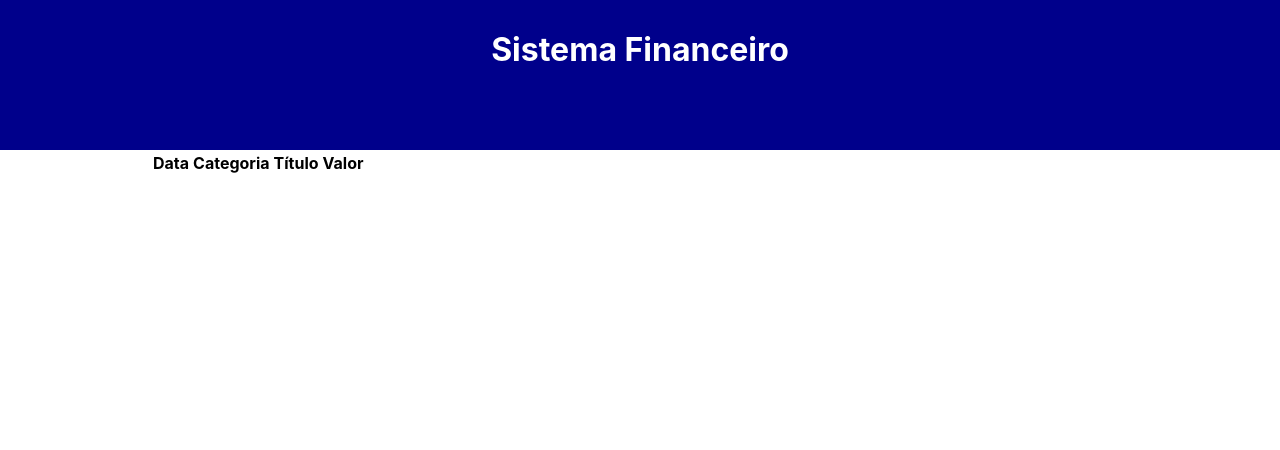
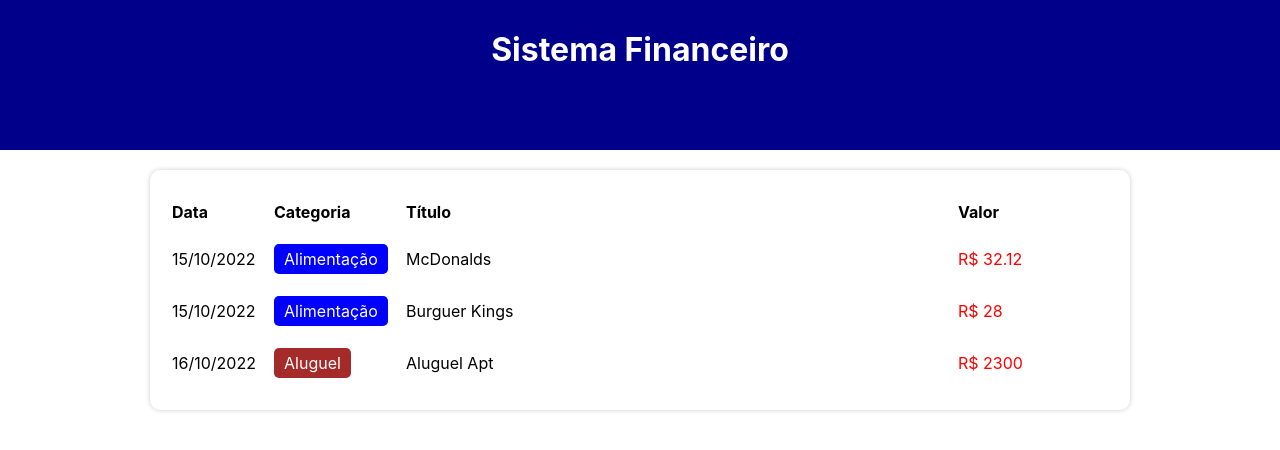
Before and after one commit to brunasantosveiga/Finance_manager, a React (Create React App) app: page / in a window 1280 px wide. Shown: the top 450 px of the page. Built offline with nearby package versions, Linux system fonts and the light colour scheme.

Commit message:
Table Area

```diff
--- a/src/components/TableArea/index.tsx
+++ b/src/components/TableArea/index.tsx
@@ -1,17 +1,28 @@
 import * as styled from "./styles";
+import { Item } from "../../types/Item";
+import { TableItem } from "../TableItem";
 
-export const TableArea = () => {
+type Props = {
+  list: Item[];
+};
+export const TableArea = ({ list }: Props) => {
   return (
     <styled.Table>
       <thead>
         <tr>
-          <styled.TableHeadColumn>Data</styled.TableHeadColumn>
-          <styled.TableHeadColumn>Categoria</styled.TableHeadColumn>
+          <styled.TableHeadColumn width={100}>Data</styled.TableHeadColumn>
+          <styled.TableHeadColumn width={130}>Categoria</styled.TableHeadColumn>
           <styled.TableHeadColumn>Título</styled.TableHeadColumn>
-          <styled.TableHeadColumn>Valor</styled.TableHeadColumn>
+          <styled.TableHeadColumn width={150}>Valor</styled.TableHeadColumn>
         </tr>
       </thead>
-      <tbody></tbody>
+      <tbody>
+        {list.map((item, index) => (
+          <TableItem key={index} item={item} />
+        ))}
+      </tbody>
+      {/*sempre que recebemos uma prop em um componente temos que criar um type para essa prop.
+      list é a filteredList App.tsx */}
     </styled.Table>
   );
 };
--- a/src/components/TableArea/styles.ts
+++ b/src/components/TableArea/styles.ts
@@ -1,3 +1,14 @@
 import styled from "styled-components";
-export const Table = styled.table``;
-export const TableHeadColumn = styled.th``;
+export const Table = styled.table`
+  width: 100%;
+  background-color: #fff;
+  padding: 20px;
+  box-shadow: 0px 0px 5px #ccc;
+  border-radius: 10px;
+  margin-top: 20px;
+`;
+export const TableHeadColumn = styled.th<{ width?: number }>`
+  width: ${(props) => (props.width ? `${props.width}px` : "auto")};
+  padding: 10px 0;
+  text-align: left;
+`; // No styled-components posso receber props. Nesse caso criei um type para a prop, e ela é opicional.
--- /dev/null
+++ b/src/components/TableItem/index.tsx
@@ -0,0 +1,31 @@
+import * as styled from "./styles";
+import { Item } from "../../types/Item";
+import { formatDate } from "../../helpers/dateFilter";
+import { categories } from "../../data/categories";
+
+type Props = {
+  item: Item;
+};
+
+export const TableItem = ({ item }: Props) => {
+  return (
+    <styled.TableLine>
+      <styled.TableColumn>{formatDate(item.date)}</styled.TableColumn>
+      <styled.TableColumn>
+        <styled.Category color={categories[item.category].color}>
+          {categories[item.category].title}
+        </styled.Category>
+      </styled.TableColumn>
+      <styled.TableColumn>{item.title}</styled.TableColumn>
+      <styled.TableColumn>
+        <styled.Value
+          color={categories[item.category].expense ? "red" : "green"}
+        >
+          R$ {item.value}
+        </styled.Value>
+      </styled.TableColumn>
+    </styled.TableLine>
+  );
+  /*Na TableArea eu dei um map na lista filtrada, e em cada elemento dessa lista eu chamo o TableItem
+    passando o cada elemento da lista como prop*/
+};
--- /dev/null
+++ b/src/components/TableItem/styles.ts
@@ -0,0 +1,17 @@
+import styled from "styled-components";
+
+export const TableLine = styled.tr``;
+export const TableColumn = styled.td`
+  padding: 10px 0;
+`;
+export const Category = styled.div<{ color: string }>`
+  display: inline-block;
+  padding: 5px 10px;
+  border-radius: 5px;
+  color: #fff;
+  background-color: ${(props) => props.color};
+`;
+
+export const Value = styled.div<{ color: string }>`
+  color: ${(props) => props.color};
+`;
--- a/src/helpers/dateFilter.ts
+++ b/src/helpers/dateFilter.ts
@@ -1,4 +1,5 @@
 import { Item } from "../types/Item";
+
 export const getCurrentMonth = () => {
   let now = new Date();
   return `${now.getFullYear()}-${now.getMonth() + 1}`;
@@ -19,3 +20,12 @@ export const FilterListByMonth = (list: Item[], date: string): Item[] => {
 
   return newList;
 };
+
+export const formatDate = (date: Date): string => {
+  let year = date.getFullYear();
+  let month = date.getMonth() + 1;
+  let day = date.getDate();
+  return `${addZeroToDate(day)}/${addZeroToDate(month)}/${year}`;
+};
+
+const addZeroToDate = (n: number): string => (n < 10 ? `0${n}` : `${n}`);
```
